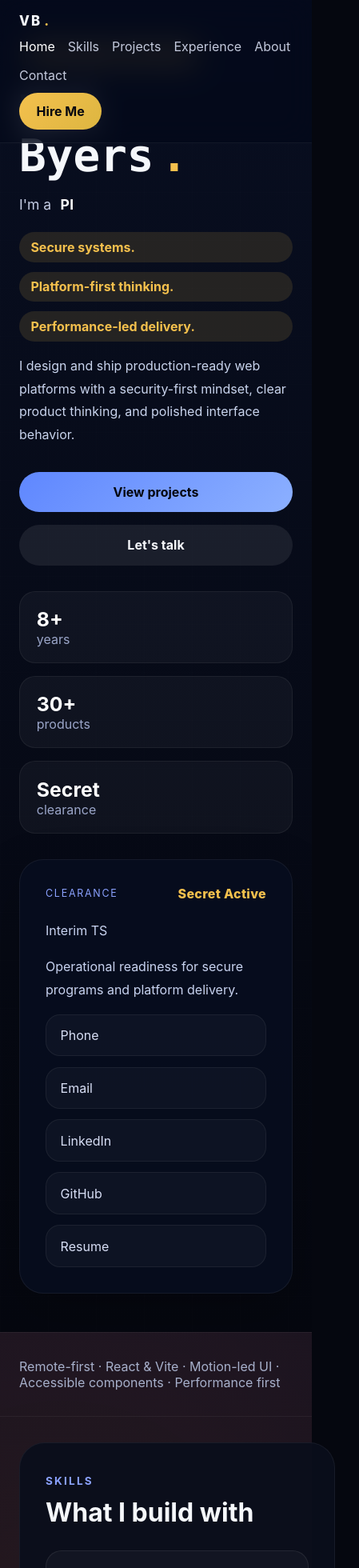
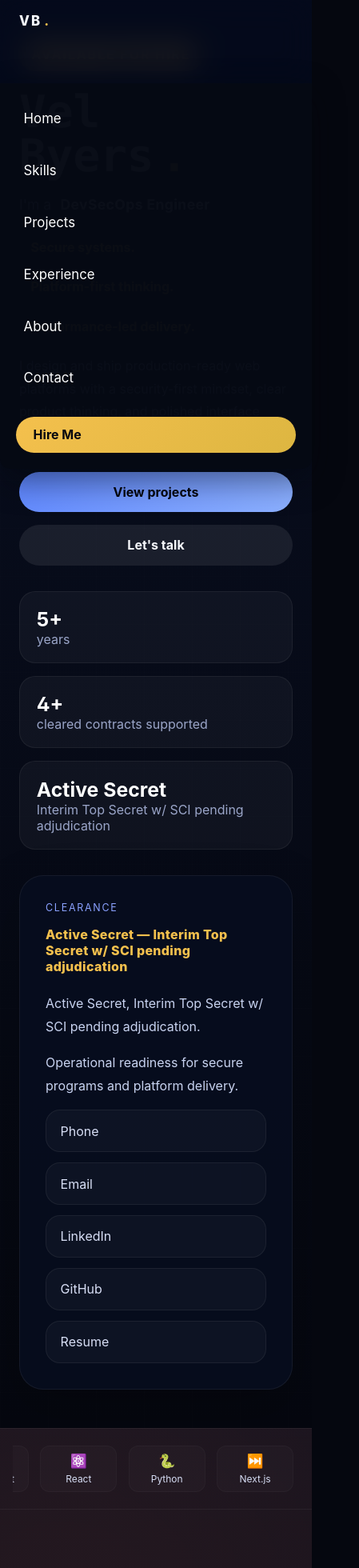
Before and after one commit to Velshaun/vel-portfolio, a React (Vite) app: page / in a window 390 px wide. Shown: the top 1960 px of the page at 80% size, 449 px wide, since content can reach past the window. Built offline with nearby package versions, Linux system fonts and the light colour scheme.

Commit message:
chore: update to 6 files

```diff
--- a/src/App.css
+++ b/src/App.css
@@ -8,6 +8,14 @@
 
 * {
   box-sizing: border-box;
+}
+
+/* Prevent horizontal scroll on all viewports (mobile fix) */
+html,
+body,
+.app {
+  overflow-x: hidden;
+  -webkit-overflow-scrolling: touch;
 }
 
 html {
@@ -106,6 +114,48 @@ a {
 .nav__cta:hover {
   transform: translateY(-1px);
   box-shadow: 0 14px 28px rgba(244, 192, 77, 0.22);
+}
+
+/* Mobile nav toggle */
+.nav__toggle {
+  display: none;
+  background: transparent;
+  border: 0;
+  width: 44px;
+  height: 40px;
+  padding: 6px;
+  cursor: pointer;
+}
+.nav__toggle span {
+  display: block;
+  height: 2px;
+  background: #dfe6ff;
+  margin: 5px 0;
+  border-radius: 2px;
+  transition: transform 0.2s ease, opacity 0.2s ease;
+}
+.nav__toggle.is-open span:nth-child(1) { transform: translateY(7px) rotate(45deg); }
+.nav__toggle.is-open span:nth-child(2) { opacity: 0; }
+.nav__toggle.is-open span:nth-child(3) { transform: translateY(-7px) rotate(-45deg); }
+
+/* Mobile menu overlay */
+.nav__mobile {
+  display: none;
+}
+.nav__mobile-inner {
+  display: grid;
+  gap: 1rem;
+  padding: 1.25rem;
+}
+.nav__link--mobile {
+  display: block;
+  padding: 0.9rem 0.6rem;
+  font-size: 1.05rem;
+  color: #ffffff;
+}
+.nav__cta--mobile {
+  display: inline-block;
+  margin-top: 0.5rem;
 }
 
 .hero {
@@ -346,6 +396,64 @@ a {
   color: #a7b0cb;
   border-top: 1px solid rgba(255, 255, 255, 0.05);
   border-bottom: 1px solid rgba(255, 255, 255, 0.05);
+}
+
+/* Carousel strip for skills */
+.strip--carousel {
+  padding: 0.85rem 1rem;
+}
+
+.carousel {
+  overflow: hidden;
+}
+
+.carousel__track {
+  display: flex;
+  gap: 1.25rem;
+  align-items: center;
+  animation: scroll-left 20s linear infinite;
+}
+
+.carousel__item {
+  display: inline-flex;
+  flex-direction: column;
+  align-items: center;
+  justify-content: center;
+  min-width: 120px;
+  padding: 0.6rem 0.9rem;
+  border-radius: 12px;
+  background: rgba(255,255,255,0.02);
+  border: 1px solid rgba(255,255,255,0.03);
+}
+
+.carousel__icon {
+  font-weight: 800;
+  font-size: 1.05rem;
+  color: #f4c04d;
+}
+
+.carousel__name {
+  margin-top: 0.35rem;
+  font-size: 0.85rem;
+  color: #d7def5;
+}
+
+.carousel:hover .carousel__track {
+  animation-play-state: paused;
+}
+
+@keyframes scroll-left {
+  0% { transform: translateX(0); }
+  100% { transform: translateX(-50%); }
+}
+
+@media (max-width: 720px) {
+  .carousel__item {
+    min-width: 96px;
+    padding: 0.5rem 0.65rem;
+  }
+  .carousel__name { font-size: 0.75rem; }
+  .carousel__track { gap: 0.9rem; animation-duration: 16s; }
 }
 
 .main {
@@ -728,6 +836,64 @@ a {
     padding-top: 3rem;
   }
 
+  .nav__links,
+  .nav__actions {
+    display: none;
+  }
+
+  .nav__toggle {
+    display: inline-flex;
+    margin-left: auto;
+  }
+
+  .nav__mobile {
+    display: block;
+    position: absolute;
+    top: 100%;
+    left: 0;
+    right: 0;
+    background: rgba(6, 10, 20, 0.98);
+    border-bottom-left-radius: 12px;
+    border-bottom-right-radius: 12px;
+    z-index: 60;
+    box-shadow: 0 14px 40px rgba(3, 6, 12, 0.48);
+    transform-origin: top center;
+  }
+
+  .nav__menu--open .nav__mobile {
+    display: block;
+  }
+
+  .main {
+    padding-top: 88px;
+  }
+
+
+/* Projects responsive: single column on small screens */
+@media (max-width: 980px) {
+  .projects__grid {
+    grid-template-columns: 1fr;
+  }
+  .project-card--featured {
+    grid-column: auto;
+  }
+  .project-card {
+    min-height: auto;
+  }
+}
+
+/* Ensure content fits within cards */
+.project-card__description,
+.timeline-card__description {
+  overflow-wrap: anywhere;
+  word-break: break-word;
+}
+
+@media (max-width: 720px) {
+  .timeline-card {
+    padding: 1rem;
+  }
+}
   .hero__actions {
     width: 100%;
     flex-direction: column;
--- a/src/components/Certifications.jsx
+++ b/src/components/Certifications.jsx
@@ -1,7 +1,7 @@
 const certifications = [
-  { title: "Google UX Design Professional Certificate", provider: "Google" },
-  { title: "AWS Certified Cloud Practitioner", provider: "Amazon Web Services" },
-  { title: "React Developer Bootcamp", provider: "Frontend Masters" },
+  { title: "CompTIA Security+", provider: "CompTIA" },
+  { title: "ITIL 4 Foundation", provider: "Axelos" },
+  { title: "Python Full Stack Web Development", provider: "PDX Code Guild" },
 ];
 
 export default function Certifications() {
--- a/src/components/Contact.jsx
+++ b/src/components/Contact.jsx
@@ -15,13 +15,13 @@ const contactLinks = [
     href: "https://www.linkedin.com/in/vel-byers-1910b224a/",
     icon: "💼",
     label: "LinkedIn",
-    value: "linkedin.com/in/velbyers",
+    value: "linkedin.com/in/vel-byers-1910b224a",
   },
   {
-    href: "https://github.com/velbyers",
+    href: "https://github.com/velshaun",
     icon: "🐙",
     label: "GitHub",
-    value: "github.com/velbyers",
+    value: "github.com/velshaun",
   },
   {
     href: "/resume.pdf",
--- a/src/components/Hero.jsx
+++ b/src/components/Hero.jsx
@@ -1,7 +1,7 @@
 import { useEffect, useState } from "react";
 import { Link } from "react-scroll";
 
-const roles = ["Developer", "DevSecOps", "Platform Developer", "Problem Solver"];
+const roles = ["Developer", "DevSecOps Engineer", "Platform Developer", "Problem Solver"];
 
 export default function Hero() {
   const [text, setText] = useState("");
@@ -66,16 +66,16 @@ export default function Hero() {
           </div>
           <div className="hero__stats">
             <div>
-              <strong>8+</strong>
+              <strong>5+</strong>
               <span>years</span>
             </div>
             <div>
-              <strong>30+</strong>
-              <span>products</span>
+              <strong>4+</strong>
+              <span>cleared contracts supported</span>
             </div>
             <div>
-              <strong>Secret</strong>
-              <span>clearance</span>
+              <strong>Active Secret</strong>
+              <span>Interim Top Secret w/ SCI pending adjudication</span>
             </div>
           </div>
         </div>
@@ -83,10 +83,10 @@ export default function Hero() {
         <aside className="hero__card">
           <div className="hero__card-header">
             <p className="hero__card-label">Clearance</p>
-            <span className="hero__card-status">Secret Active</span>
+            <span className="hero__card-status">Active Secret — Interim Top Secret w/ SCI pending adjudication</span>
           </div>
           <div className="hero__card-body">
-            <p>Interim TS</p>
+            <p>Active Secret, Interim Top Secret w/ SCI pending adjudication.</p>
             <p>Operational readiness for secure programs and platform delivery.</p>
           </div>
           <div className="hero__contact-list">
--- a/src/components/Nav.jsx
+++ b/src/components/Nav.jsx
@@ -12,6 +12,11 @@ const navItems = [
 
 export default function Nav() {
   const [scrolled, setScrolled] = useState(false);
+  const [menuOpen, setMenuOpen] = useState(false);
+
+  useEffect(() => {
+    document.body.style.overflow = menuOpen ? "hidden" : "";
+  }, [menuOpen]);
 
   useEffect(() => {
     const handleScroll = () => {
@@ -24,12 +29,24 @@ export default function Nav() {
   }, []);
 
   return (
-    <header className={`nav__wrapper ${scrolled ? "nav__wrapper--scrolled" : ""}`}>
+    <header className={`nav__wrapper ${scrolled ? "nav__wrapper--scrolled" : ""} ${menuOpen ? "nav__menu--open" : ""}`}>
       <nav className="nav">
         <div className="nav__brand">
           VB
           <span className="nav__brand-dot">.</span>
         </div>
+
+        <button
+          className={`nav__toggle ${menuOpen ? "is-open" : ""}`}
+          onClick={() => setMenuOpen((s) => !s)}
+          aria-label={menuOpen ? "Close menu" : "Open menu"}
+          aria-expanded={menuOpen}
+        >
+          <span />
+          <span />
+          <span />
+        </button>
+
         <div className="nav__links">
           {navItems.map(({ id, label }) => (
             <Link
@@ -41,6 +58,7 @@ export default function Nav() {
               duration={500}
               className="nav__link"
               activeClass="nav__link--active"
+              onClick={() => setMenuOpen(false)}
             >
               {label}
             </Link>
@@ -51,6 +69,29 @@ export default function Nav() {
             Hire Me
           </Link>
         </div>
+
+        <div className="nav__mobile" onClick={() => setMenuOpen(false)}>
+          <div className="nav__mobile-inner" onClick={(e) => e.stopPropagation()}>
+            {navItems.map(({ id, label }) => (
+              <Link
+                key={`${id}-mobile`}
+                to={id}
+                spy
+                smooth
+                offset={-80}
+                duration={500}
+                className="nav__link nav__link--mobile"
+                activeClass="nav__link--active"
+                onClick={() => setMenuOpen(false)}
+              >
+                {label}
+              </Link>
+            ))}
+            <Link to="contact" spy smooth offset={-80} duration={500} className="nav__cta nav__cta--mobile" onClick={() => setMenuOpen(false)}>
+              Hire Me
+            </Link>
+          </div>
+        </div>
       </nav>
     </header>
   );
--- a/src/components/Skills.jsx
+++ b/src/components/Skills.jsx
@@ -5,8 +5,6 @@ const skills = [
   { icon: "⏭️", name: "Next.js", type: "Framework" },
   { icon: "🌐", name: "Django", type: "Backend" },
   { icon: "🗄️", name: "PostgreSQL", type: "Database" },
-  { icon: "☕", name: "Java", type: "Platform" },
-  { icon: "🚀", name: "Spring Boot", type: "API" },
   { icon: "🐳", name: "Docker", type: "Containers" },
   { icon: "☁️", name: "AWS", type: "Cloud" },
   { icon: "⚙️", name: "GitHub Actions", type: "CI/CD" },
--- a/src/components/Strip.jsx
+++ b/src/components/Strip.jsx
@@ -1,7 +1,33 @@
 export default function Strip() {
+  const skills = [
+    { icon: "JS", name: "JavaScript" },
+    { icon: "⚛️", name: "React" },
+    { icon: "🐍", name: "Python" },
+    { icon: "⏭️", name: "Next.js" },
+    { icon: "🌐", name: "Django" },
+    { icon: "🗄️", name: "PostgreSQL" },
+    { icon: "🐳", name: "Docker" },
+    { icon: "☁️", name: "AWS" },
+    { icon: "⚙️", name: "GitHub Actions" },
+    { icon: "🌍", name: "Terraform" },
+    { icon: "🛡️", name: "NIST RMF" },
+    { icon: "📊", name: "Splunk" },
+  ];
+
+  const loop = [...skills, ...skills];
+
   return (
-    <div className="strip">
-      <p>Remote-first · React & Vite · Motion-led UI · Accessible components · Performance first</p>
+    <div className="strip strip--carousel" aria-hidden="false">
+      <div className="carousel" role="list">
+        <div className="carousel__track">
+          {loop.map((s, i) => (
+            <div key={`${s.name}-${i}`} className="carousel__item" role="listitem">
+              <div className="carousel__icon">{s.icon}</div>
+              <div className="carousel__name">{s.name}</div>
+            </div>
+          ))}
+        </div>
+      </div>
     </div>
   );
 }
```
